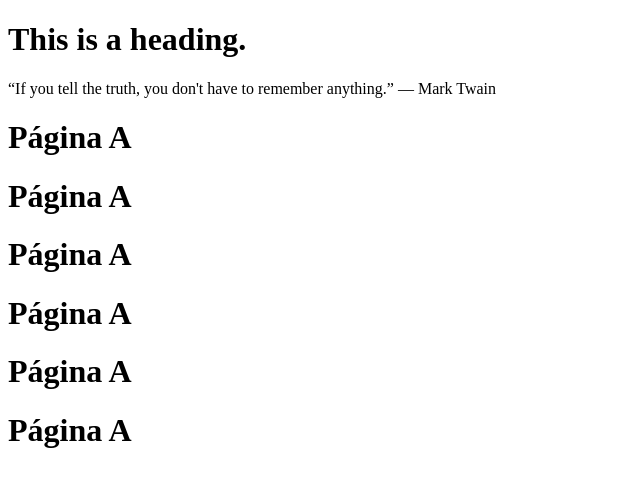
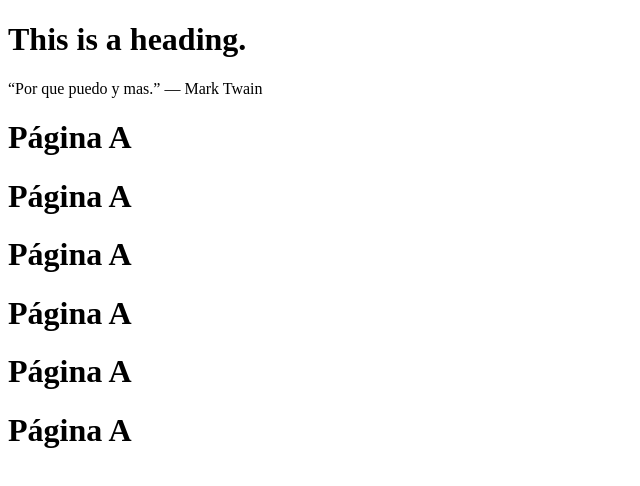
Before and after one commit to AlexisLugo/App_service_V1, a plain HTML site: page index.html in a window 1280 px wide. Shown: the whole page, without its empty margins (0-640 px from the left). Drawn offline with Linux system fonts and the light colour scheme.

Commit message:
Cambie un parrafo
por que puedo.

```diff
--- a/index.html
+++ b/index.html
@@ -7,7 +7,7 @@
 
   <h1>This is a heading.</h1>
   <p>
-   <q>If you tell the truth, you don't have to remember anything.</q>
+   <q>Por que puedo y mas.</q>
     ― Mark Twain
   </p>
   <template>
```
